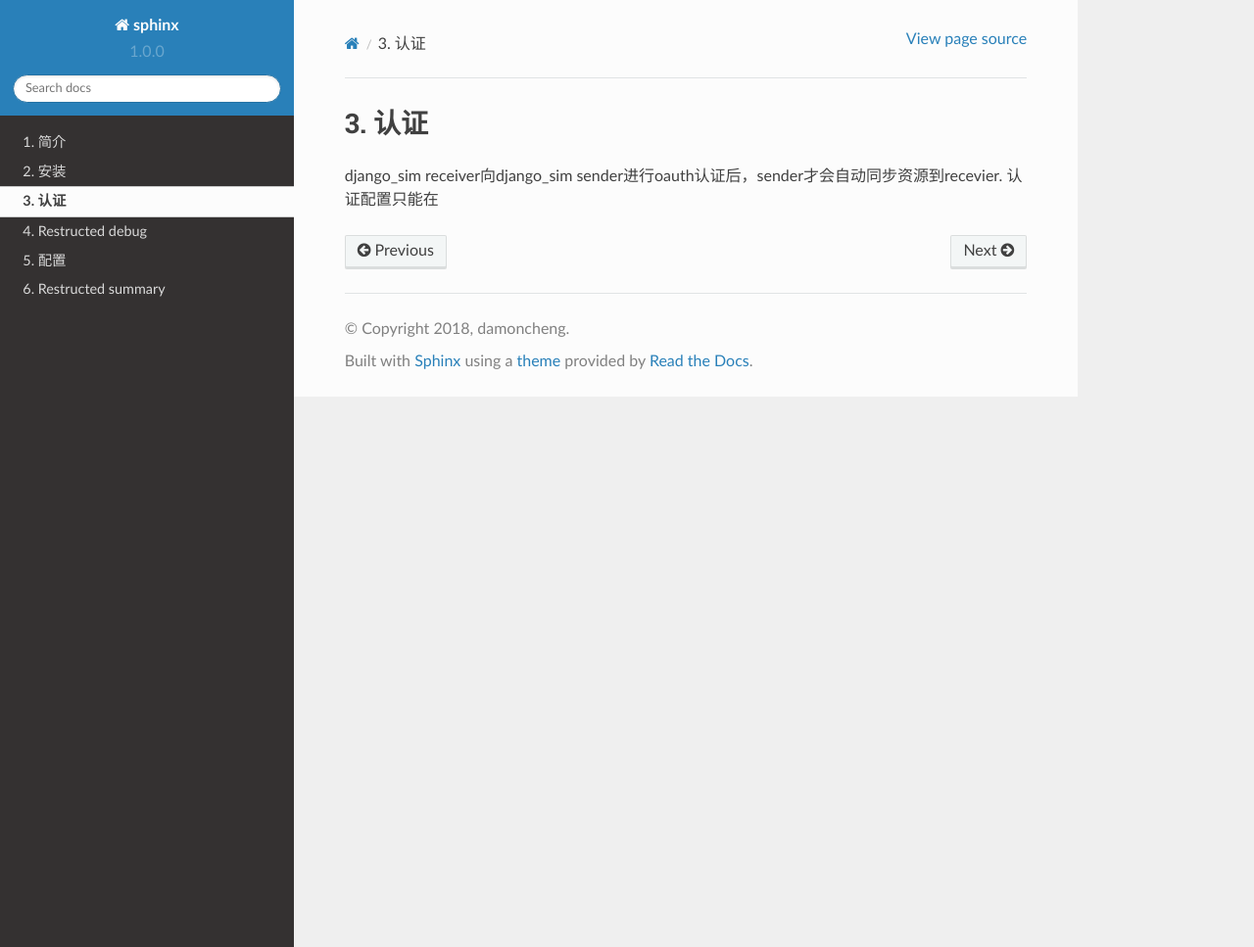
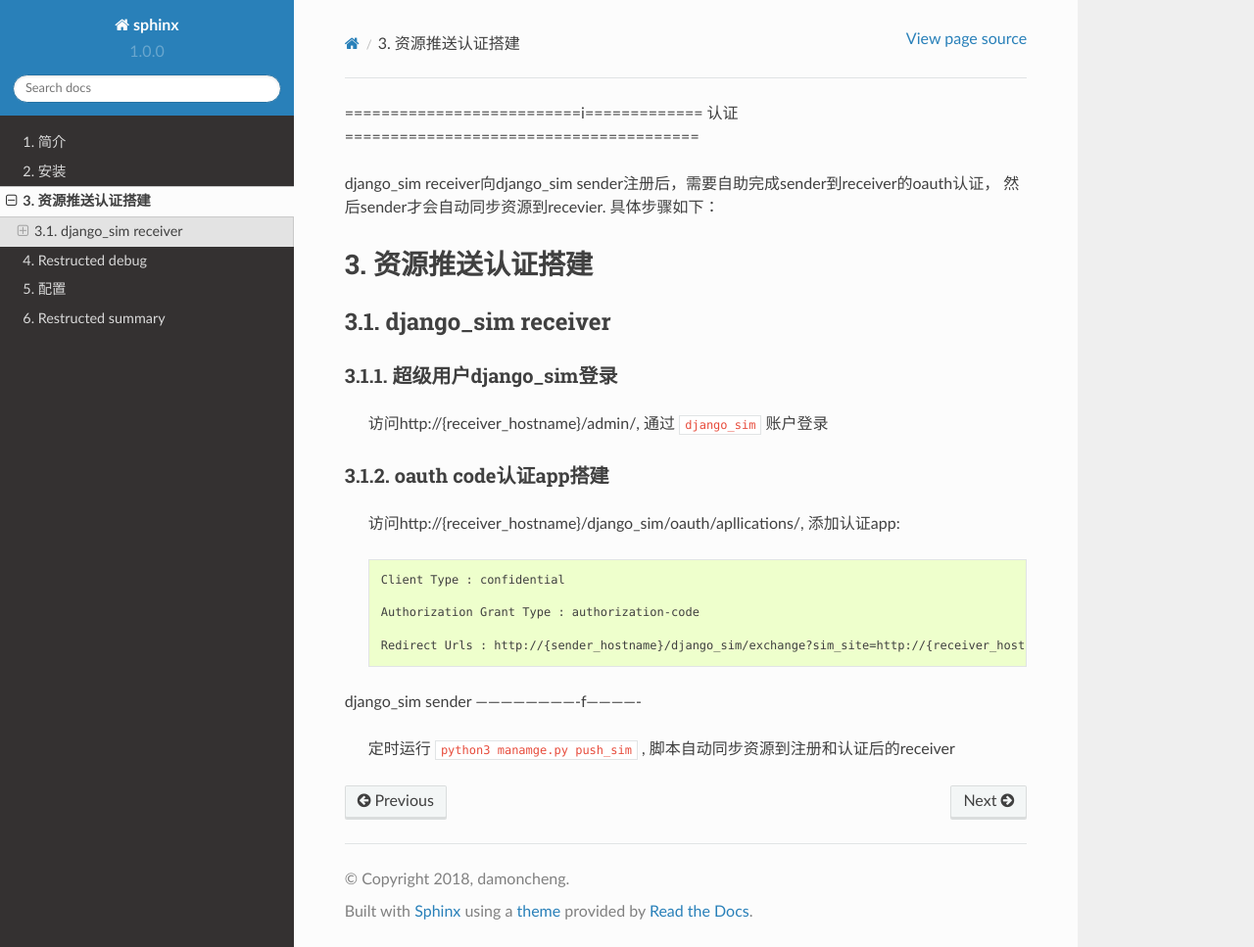
Before and after one commit to damoncheng/Sphinx, a Sphinx documentation site: the page built from source/restructed/django_sim_auth.rst, in a window 1280 px wide and 967 px high. Shown: the whole window at 98% size. Built offline with Sphinx 7.4.7 and the Read the Docs theme 2.0.0, drawn with Linux system fonts in a browser that asks for light colours.

Commit message:
django_sim adjust

```diff
--- a/source/restructed/django_sim_auth.rst
+++ b/source/restructed/django_sim_auth.rst
@@ -1,6 +1,34 @@
-=======================================
+==========================i=============
 认证
 =======================================
 
-django_sim receiver向django_sim sender进行oauth认证后，sender才会自动同步资源到recevier.
-认证配置只能在
+django_sim receiver向django_sim sender注册后，需要自助完成sender到receiver的oauth认证，
+然后sender才会自动同步资源到recevier. 具体步骤如下：
+
+资源推送认证搭建
+=======================================
+
+django_sim receiver
+---------------------------------------
+
+超级用户django_sim登录
+^^^^^^^^^^^^^^^^^^^^^^^^^^^^^^^^^^^^^^^
+
+    访问http://{receiver_hostname}/admin/, 通过 ``django_sim`` 账户登录
+
+oauth code认证app搭建
+^^^^^^^^^^^^^^^^^^^^^^^^^^^^^^^^^^^^^^^
+
+    访问http://{receiver_hostname}/django_sim/oauth/apllications/, 添加认证app::
+
+        Client Type : confidential
+
+        Authorization Grant Type : authorization-code
+
+        Redirect Urls : http://{sender_hostname}/django_sim/exchange?sim_site=http://{receiver_hostname}
+
+
+django_sim sender
+-------------------------f-------------
+
+    定时运行 ``python3 manamge.py push_sim`` , 脚本自动同步资源到注册和认证后的receiver
--- a/source/restructed/django_sim_config.rst
+++ b/source/restructed/django_sim_config.rst
@@ -69,6 +69,6 @@ django_sim在 ``settings.py`` 基础配置
         }
 
         LOGIN_URL = "http://passport.oa.com/modules/passport/signin.ashx?title=%s&url=%s"
-            % ("title", "http:// ``hostname`` /django_sim/sim_login/")
+            % ("title", "http://{hostname}/django_sim/sim_login/")
         LOGOUT_URL = "http://passport.oa.com/modules/passport/signout.ashx?title=%s&url=%s"
-            %s ("title", "http:// ``hostname`` /django_sim/sim_login/")
+            %s ("title", "http://{hostname}/django_sim/sim_login/")
```
Also changed, not shown: source/restructed/django_sim_introdution.rst (+7 -1 lines), 3 other files.
